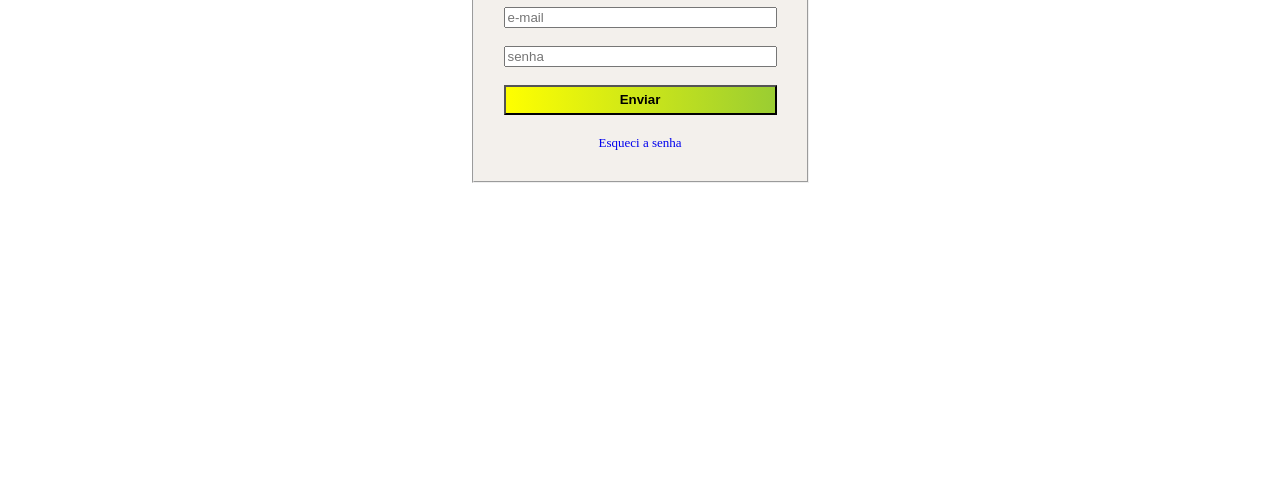
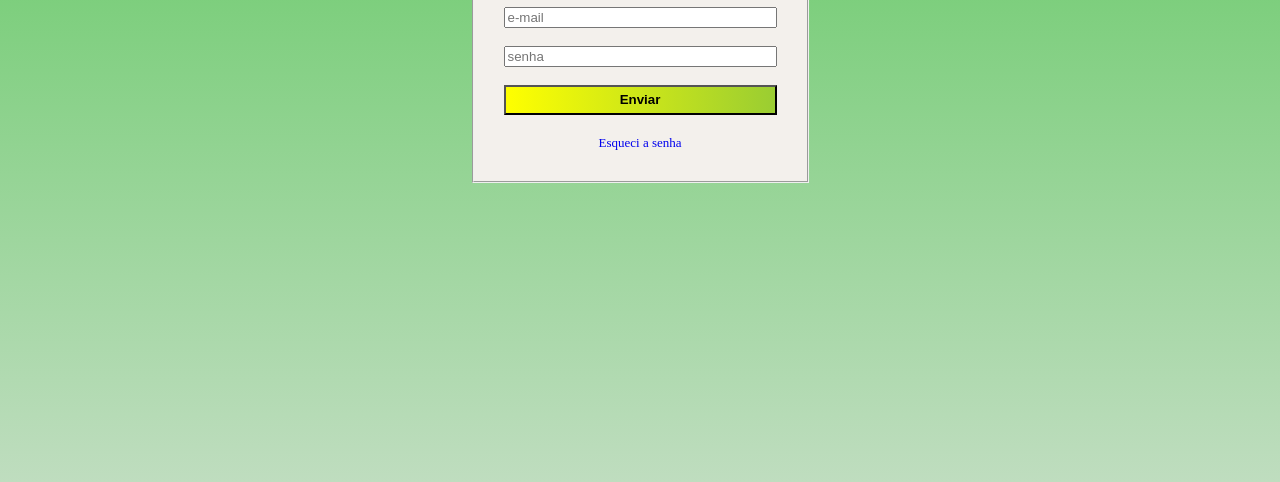
Before and after one commit to mairess/challenge-tela-de-login, a plain HTML site: page index.html in a window 1280 px wide. Shown: the part 334-816 px from the top of the page. Drawn offline with Linux system fonts and the light colour scheme.

Commit message:
feat: add background

```diff
--- a/style.css
+++ b/style.css
@@ -1,3 +1,8 @@
+body {
+    height: 100vh;
+    background-image:linear-gradient(to top, rgb(191, 221, 191), rgb(80, 197, 80)) ;
+  }
+
 form {
     display: flex;
     justify-content: center;
```
